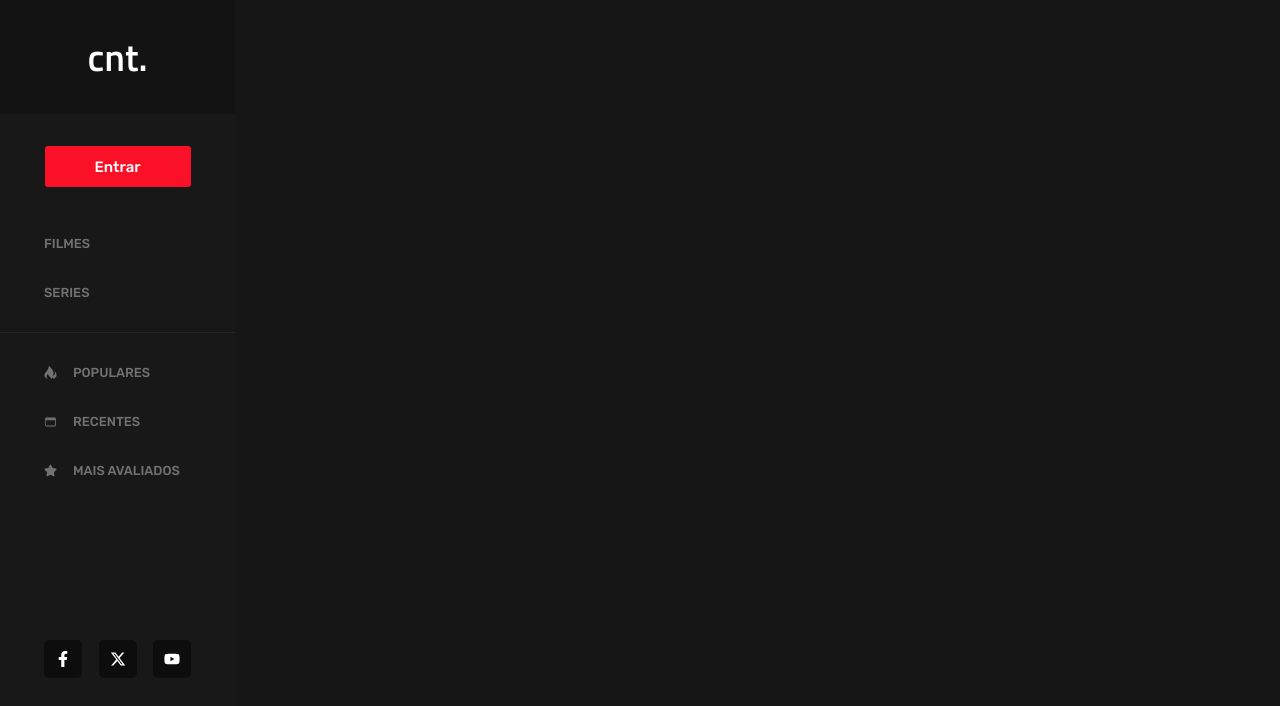
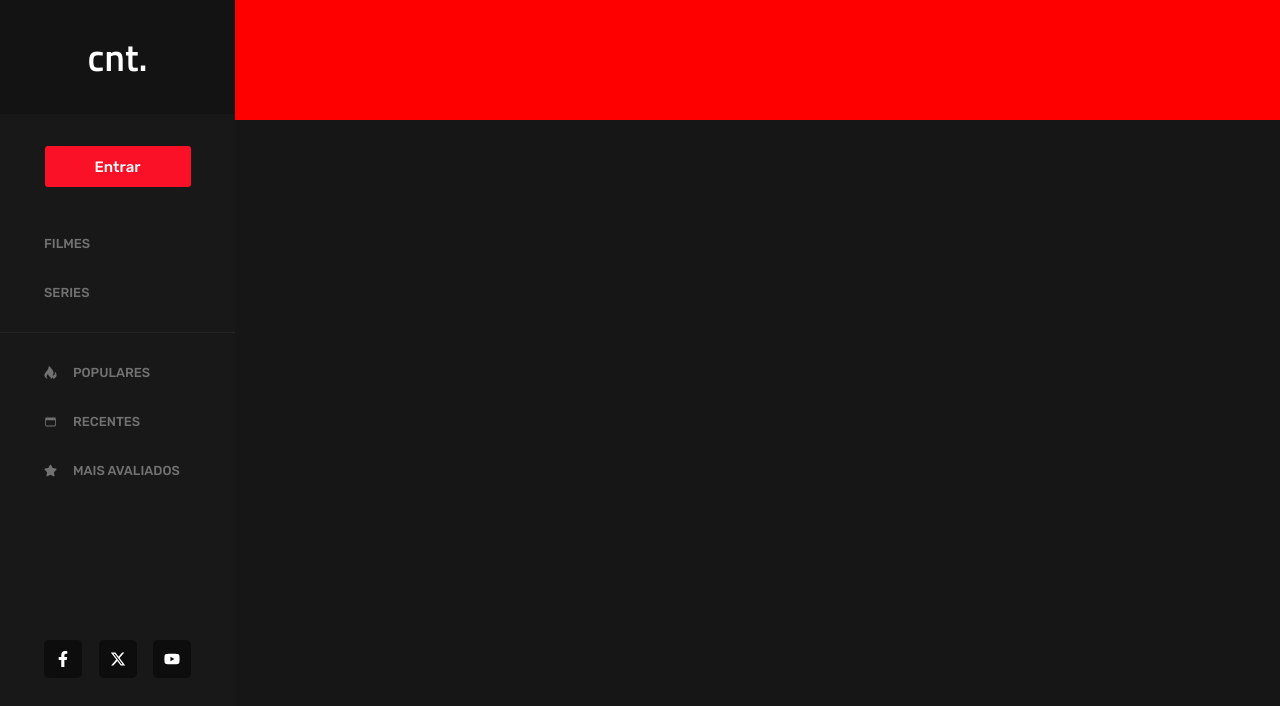
Before and after one commit to JoaoFernandesXD/cinetela, a React (Vite) app: page / in a window 1280 px wide. Shown: the top 706 px of the page. Built offline with nearby package versions, Linux system fonts and the light colour scheme.

Commit message:
feat: adicionando display flex no root para estrutura da pagina

```diff
--- a/src/App.jsx
+++ b/src/App.jsx
@@ -1,5 +1,6 @@
 /* imports components */
 
+import Header from "./components/header/header"
 import Sidebar from "./components/sidebar/SideBar"
 
 function App() {
@@ -7,6 +8,7 @@ function App() {
   return (
     <>
       <Sidebar></Sidebar>
+      <Header></Header>
     </>
   )
 }
--- a/src/components/header/header.css
+++ b/src/components/header/header.css
@@ -0,0 +1,5 @@
+header {
+    width: 1200px;
+    height: 120px;
+    background-color: red;
+}
--- a/src/components/header/header.jsx
+++ b/src/components/header/header.jsx
@@ -5,7 +5,9 @@ import './header.css';
 
 function Header(){
     return(
-        <h1>Olá eu sou um header</h1>
+        <header>
+
+        </header>
     )
 }
 
--- a/src/index.css
+++ b/src/index.css
@@ -38,3 +38,6 @@ button, input[type="submit"], input[type="reset"] {
 	cursor: pointer;
 	outline: inherit;
 }
+#root {
+    display: flex;
+}
```
